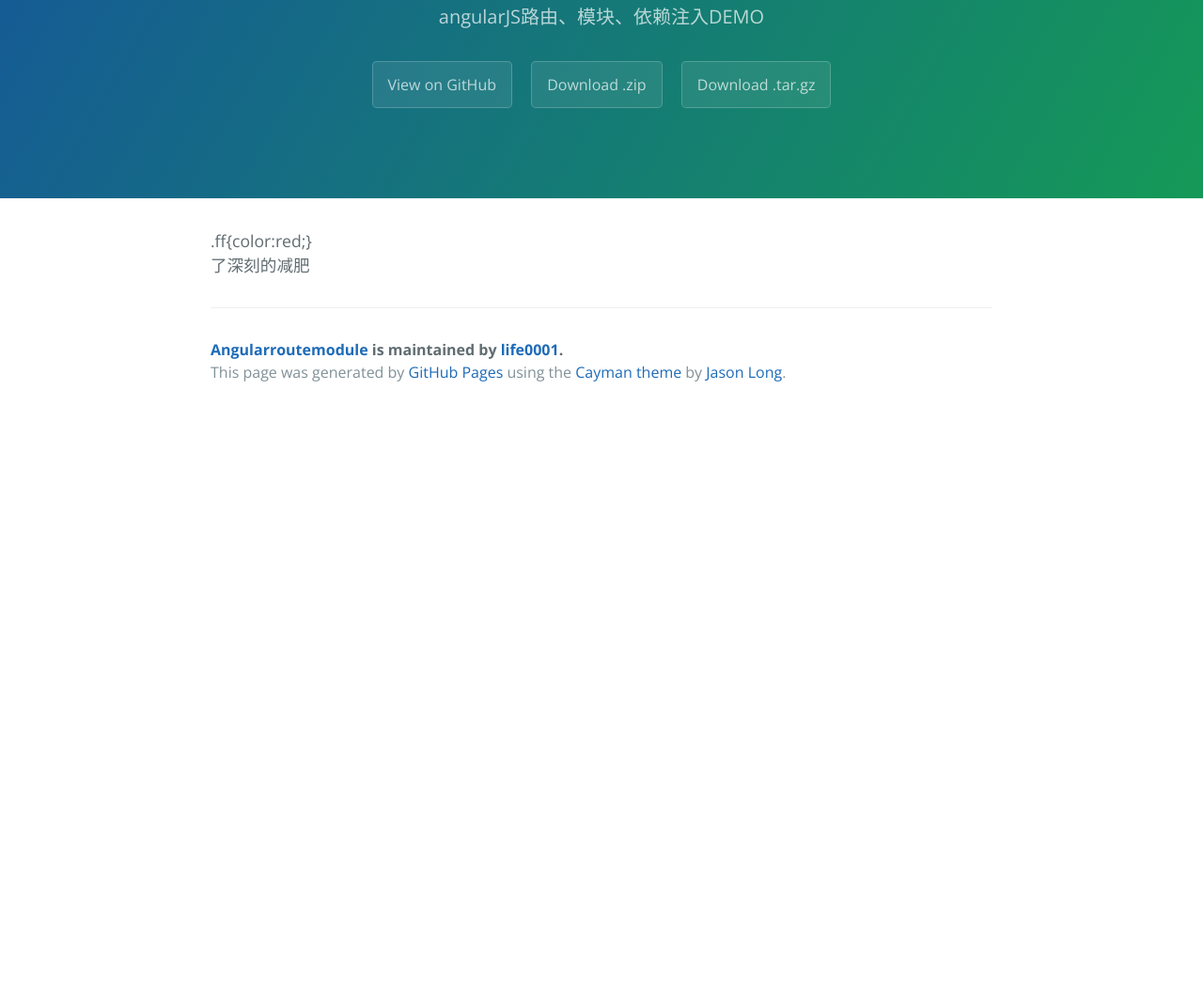
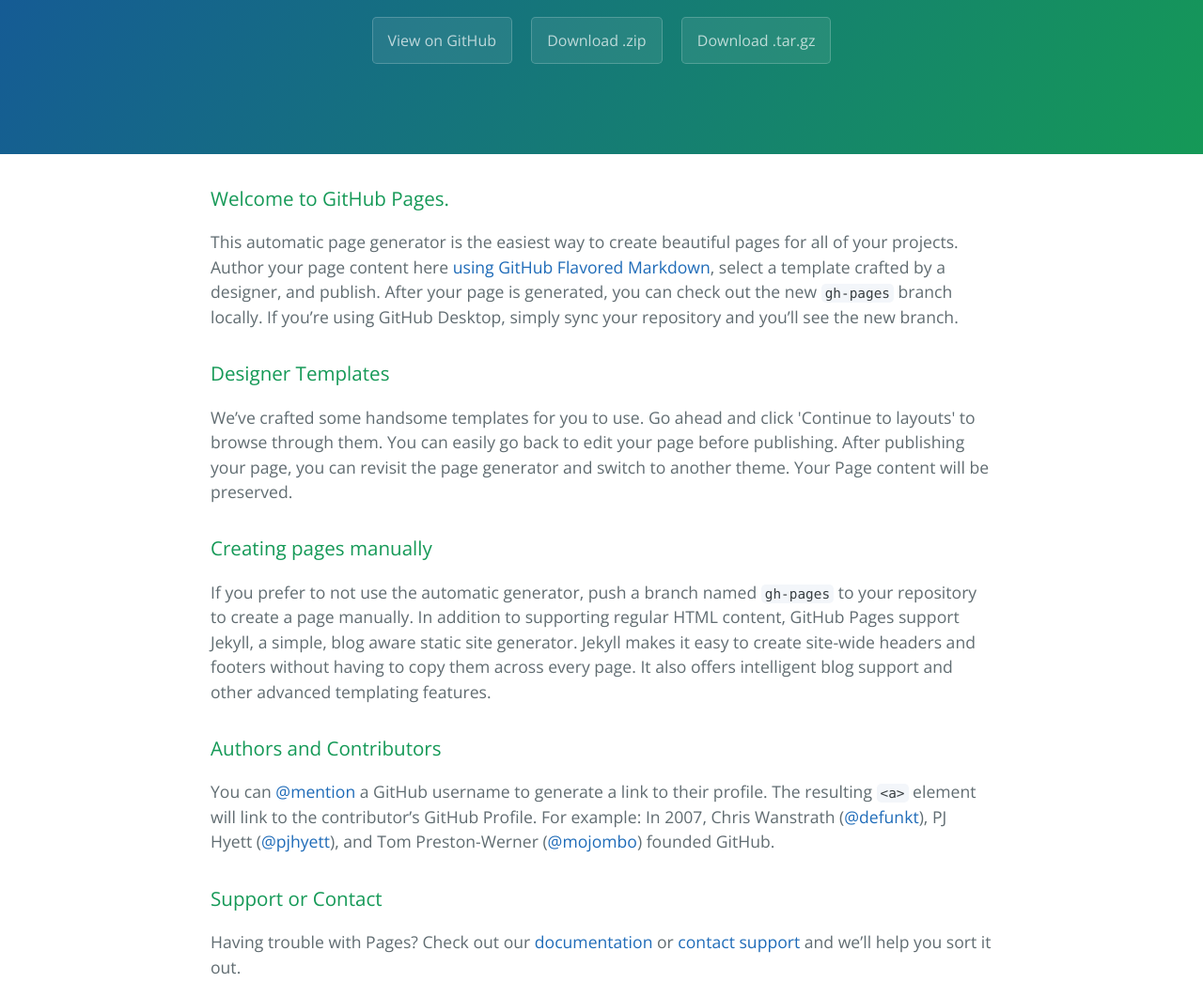
Before and after one commit to life0001/angularRouteModule, a plain HTML site: page index.html in a window 1280 px wide. Shown: the part 172-1217 px from the top of the page at 94% size. Before the commit the page ends 800 px from the top, so only its background shows below. Drawn offline with nearby package versions, Linux system fonts and the light colour scheme.

Commit message:
Create gh-pages branch via GitHub

```diff
--- a/index.html
+++ b/index.html
@@ -12,18 +12,37 @@
   <body>
     <section class="page-header">
       <h1 class="project-name">Angularroutemodule</h1>
-      <h2 class="project-tagline">angularJS路由、模块、依赖注入DEMO</h2>
+      <h2 class="project-tagline"></h2>
       <a href="https://github.com/life0001/angularRouteModule" class="btn">View on GitHub</a>
       <a href="https://github.com/life0001/angularRouteModule/zipball/master" class="btn">Download .zip</a>
       <a href="https://github.com/life0001/angularRouteModule/tarball/master" class="btn">Download .tar.gz</a>
     </section>
 
     <section class="main-content">
+      <h3>
+<a id="welcome-to-github-pages" class="anchor" href="#welcome-to-github-pages" aria-hidden="true"><span aria-hidden="true" class="octicon octicon-link"></span></a>Welcome to GitHub Pages.</h3>
 
-.ff{color:red;}
+<p>This automatic page generator is the easiest way to create beautiful pages for all of your projects. Author your page content here <a href="https://guides.github.com/features/mastering-markdown/">using GitHub Flavored Markdown</a>, select a template crafted by a designer, and publish. After your page is generated, you can check out the new <code>gh-pages</code> branch locally. If you’re using GitHub Desktop, simply sync your repository and you’ll see the new branch.</p>
 
+<h3>
+<a id="designer-templates" class="anchor" href="#designer-templates" aria-hidden="true"><span aria-hidden="true" class="octicon octicon-link"></span></a>Designer Templates</h3>
 
-<div>了深刻的减肥</div>
+<p>We’ve crafted some handsome templates for you to use. Go ahead and click 'Continue to layouts' to browse through them. You can easily go back to edit your page before publishing. After publishing your page, you can revisit the page generator and switch to another theme. Your Page content will be preserved.</p>
+
+<h3>
+<a id="creating-pages-manually" class="anchor" href="#creating-pages-manually" aria-hidden="true"><span aria-hidden="true" class="octicon octicon-link"></span></a>Creating pages manually</h3>
+
+<p>If you prefer to not use the automatic generator, push a branch named <code>gh-pages</code> to your repository to create a page manually. In addition to supporting regular HTML content, GitHub Pages support Jekyll, a simple, blog aware static site generator. Jekyll makes it easy to create site-wide headers and footers without having to copy them across every page. It also offers intelligent blog support and other advanced templating features.</p>
+
+<h3>
+<a id="authors-and-contributors" class="anchor" href="#authors-and-contributors" aria-hidden="true"><span aria-hidden="true" class="octicon octicon-link"></span></a>Authors and Contributors</h3>
+
+<p>You can <a href="https://help.github.com/articles/basic-writing-and-formatting-syntax/#mentioning-users-and-teams" class="user-mention">@mention</a> a GitHub username to generate a link to their profile. The resulting <code>&lt;a&gt;</code> element will link to the contributor’s GitHub Profile. For example: In 2007, Chris Wanstrath (<a href="https://github.com/defunkt" class="user-mention">@defunkt</a>), PJ Hyett (<a href="https://github.com/pjhyett" class="user-mention">@pjhyett</a>), and Tom Preston-Werner (<a href="https://github.com/mojombo" class="user-mention">@mojombo</a>) founded GitHub.</p>
+
+<h3>
+<a id="support-or-contact" class="anchor" href="#support-or-contact" aria-hidden="true"><span aria-hidden="true" class="octicon octicon-link"></span></a>Support or Contact</h3>
+
+<p>Having trouble with Pages? Check out our <a href="https://help.github.com/pages">documentation</a> or <a href="https://github.com/contact">contact support</a> and we’ll help you sort it out.</p>
 
       <footer class="site-footer">
         <span class="site-footer-owner"><a href="https://github.com/life0001/angularRouteModule">Angularroutemodule</a> is maintained by <a href="https://github.com/life0001">life0001</a>.</span>
```
Also changed, not shown: params.json (+2 -2 lines).
